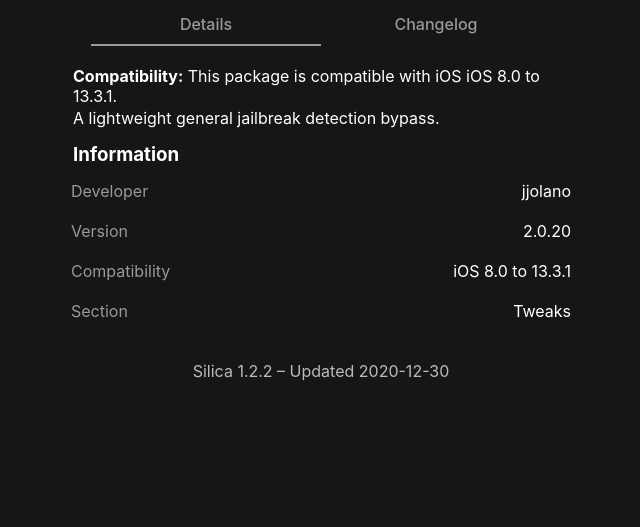
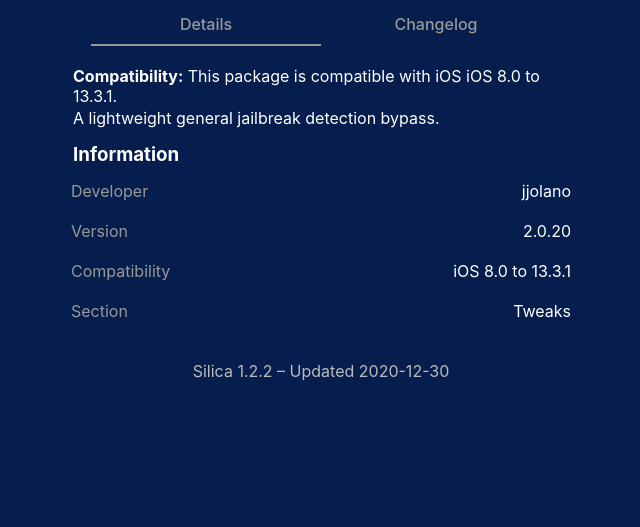
Before and after one commit to nobox910/ios-repo, a plain HTML site: page docs/depiction/web/me.jjolano.shadow.html in a window 1280 px wide. Shown: the part 273-800 px from the top of the page, without its empty margins (319-959 px from the left). Drawn offline with Linux system fonts and the dark colour scheme.

Commit message:
Change Darkmode Color

```diff
--- a/Styles/index.css
+++ b/Styles/index.css
@@ -221,7 +221,7 @@ a {
 
 @media (prefers-color-scheme: dark) {
     body {
-        background: #161616;
+        background: #051e4d;
         color: white;
     }
 
--- a/docs/api/about.json
+++ b/docs/api/about.json
@@ -1 +1 @@
-{"software":"Silica","version":"1.2.2","compile_date":"2020-12-30T12:24:53.321917","upstream_url":"https://github.com/nobox910/ios-repo.git\n"}
+{"software":"Silica","version":"1.2.2","compile_date":"2020-12-30T12:33:55.263250","upstream_url":"https://github.com/nobox910/ios-repo.git\n"}
--- a/docs/web/index.css
+++ b/docs/web/index.css
@@ -221,7 +221,7 @@ a {
 
 @media (prefers-color-scheme: dark) {
     body {
-        background: #161616;
+        background: #051e4d;
         color: white;
     }
 
```
Also changed, not shown: 1 other file.
